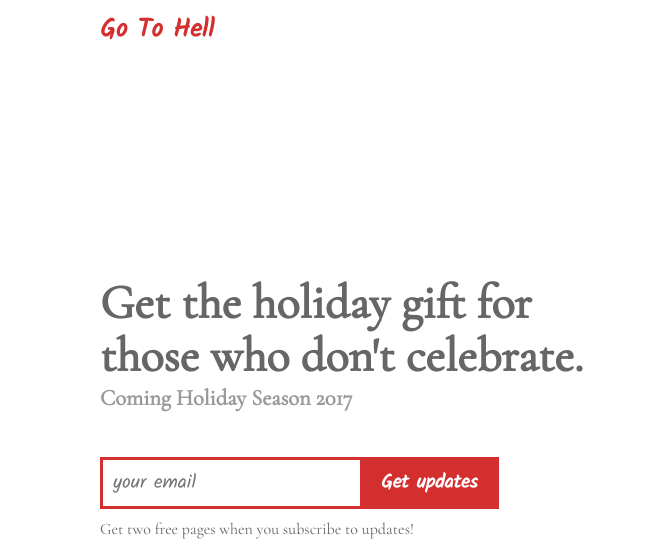
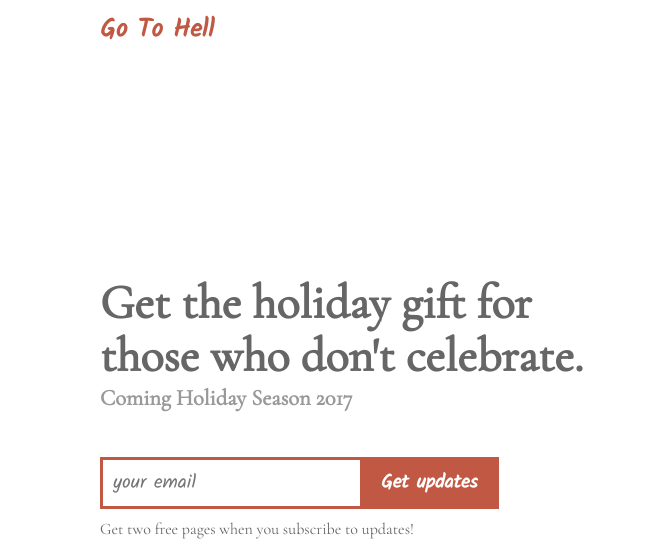
Before and after one commit to yaviner/gth-book-website, a website: page index.html in a window 1280 px wide. Shown: the top 559 px of the page, 0-655 px from the left. Drawn offline with nearby package versions, Linux system fonts and the light colour scheme.

Commit message:
Add favicon, plus, match reds in fonts

```diff
--- a/index.html
+++ b/index.html
@@ -2,6 +2,8 @@
 <html>
 	<head>
 		<title>Go to Hell: A How-To!</title>
+		<link rel="shortcut icon" href="public/favicon.ico" type="image/x-icon">
+		<link rel="icon" href="public/favicon.ico" type="image/x-icon">
 		<link href="https://fonts.googleapis.com/css?family=Cormorant+Garamond|Kalam" rel="stylesheet">
 		<link rel="stylesheet" href="public/css/home.css" />
 	</head>
--- a/public/css/home.css
+++ b/public/css/home.css
@@ -85,7 +85,7 @@ footer p {
 	padding: 80px;
 }
 .logo {
-	color: #D32F2F;
+	color: #c05844;
 	font-size: 1.6rem;
 	font-weight: bold;
 	font-family: 'Kalam', serif;
@@ -135,7 +135,7 @@ footer p {
 .cta-input {
 	margin-right: -5px;
 	border: 0;
-	border: 3px solid #D32F2F;
+	border: 3px solid #c05844;
 	font-size: 1.2rem;
 	font-family: 'Kalam', sans-serif;
 	line-height: 44px;
@@ -146,9 +146,9 @@ footer p {
 .cta {
 	border-radius: 0;
 	padding: 8px 18px;
-	background-color: #D32F2F;
+	background-color: #c05844;
 	font-weight: bold;
-	border: 3px solid #D32F2F;
+	border: 3px solid #c05844;
 	font-size: 1.2rem;
 	font-family: 'Kalam', sans-serif;
 	color: white;
@@ -160,7 +160,7 @@ footer p {
 
 .cta:hover {
 	background: white;
-	color: #D32F2F;
+	color: #c05844;
 }
 
 .cta.success {
```
Also changed, not shown: public/favicon.ico (added).
